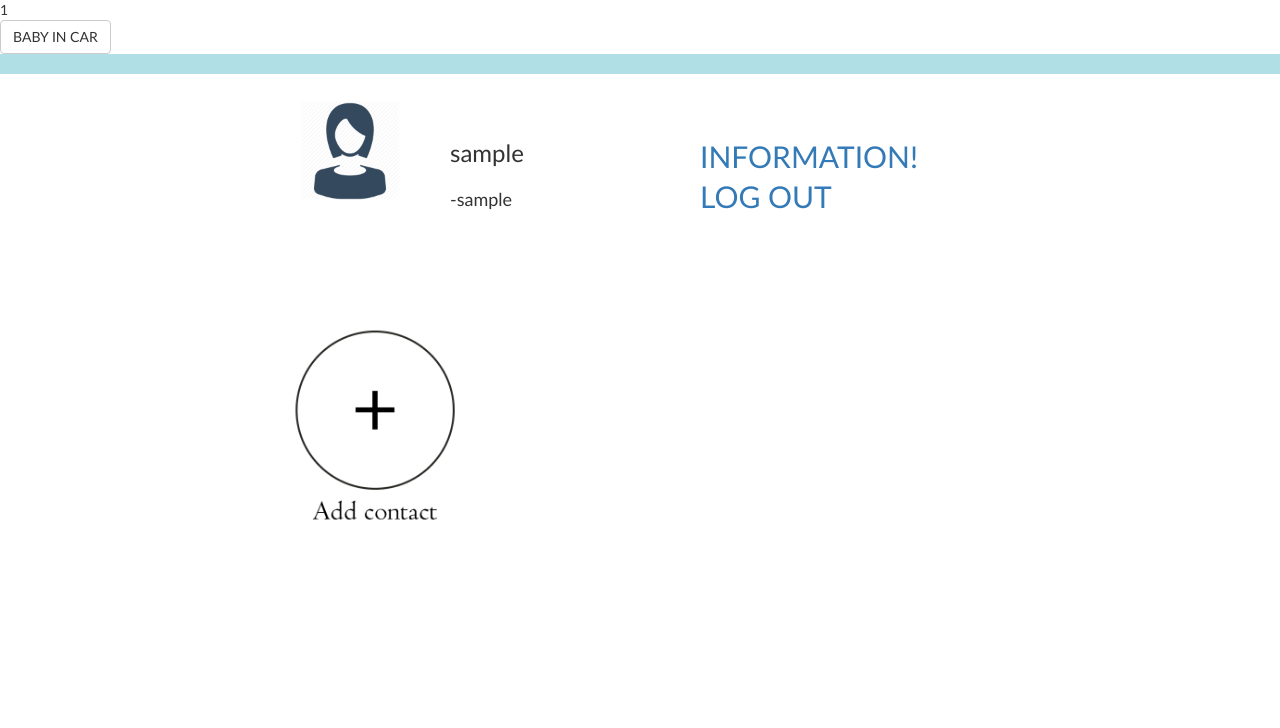
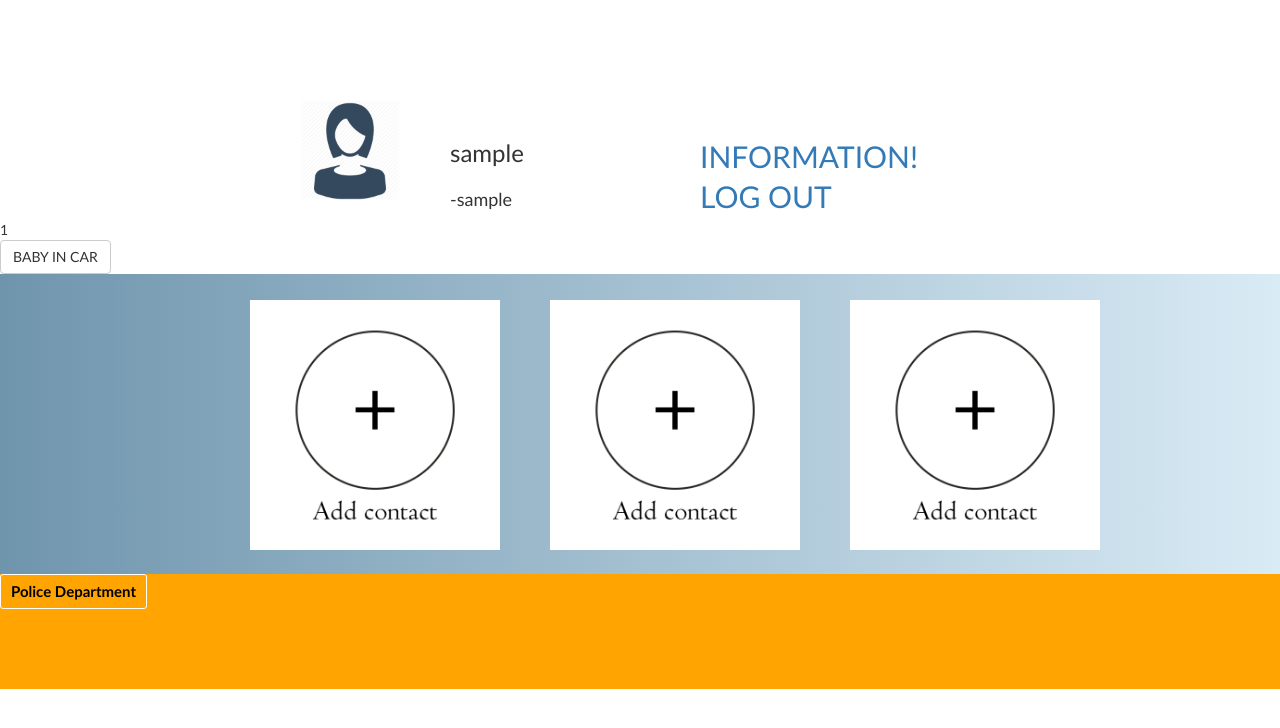
Before and after one commit to meet-projects/Y3S18-seed-app, a Flask app: page /private in a window 1280 px wide. Shown: the top 728 px of the page. Run offline with Flask 2, Linux system fonts and the light colour scheme; a user stored in the database is signed in; data comes from the database, SQL or seed files in the repository; some libraries are stand-ins or nearby versions.

Commit message:
mahd is a jerk

```diff
--- a/project/templates/info.html
+++ b/project/templates/info.html
@@ -24,6 +24,8 @@ tr:nth-child(even) {
 
 body{
 	background-color: powderblue;
+  overflow-x: hidden;
+  padding-left: 30px;
 }
 
 h1{
@@ -52,7 +54,7 @@ hr{
 <div>
 	<h2>How does it work?</h2>
 	<br>
-	<p style="color:black; font-style:italic; font-size: 18px">Our product is a combination of a device that has a weight-scale in it and an app that are connected together. <br>The device is put inside the children&#39;s boosters, if the person driving leaves the vehicle while there is still weight on the booster, a message pops up on their phone, and if they don&#39;t confirm receiving the message, it&#39;s sent to other contacts by an escalation policy that the user customized. <br>
+	<p style="color:black; font-style:italic; font-size: 18px">  Our product is a combination of a device that has a weight-scale in it and an app that are connected together. <br>The device is put inside the children&#39;s boosters, if the person driving leaves the vehicle while there is still weight on the booster, a message pops up on their phone, and if they don&#39;t confirm receiving the message, it&#39;s sent to other contacts by an escalation policy that the user customized. <br>
 So basically, each person that has a booster with the device in it, has to install the application and connect the two together by bluetooth. The user is asked to sign up or sign in if he/she already has an account. In case the user&#39;s new and is signing up, he/she is asked to fill a form with an Email and password, and at least 2 contact numbers. They have to connect the app and device together for the first time, then they&#39;ll start connecting automatically. As you as you get to your destination and get out of the car, the bluetooth is disconnected, if there is still weight on the booster so the app will wait for 5-10 minutes, and then send a message to one of the contacts, if the contact does not confirm
 receiving the message within 2 minutes, so the message is sent to the other contact. The app turns off when there is no weight on the booster.
 </p>
--- a/project/templates/layout.html
+++ b/project/templates/layout.html
@@ -9,7 +9,7 @@
       <script src="{{ url_for('static', filename='js/bootstrap.min.js') }}"></script>
       <script src="{{ url_for('static', filename='js/script.js') }}"></script>
   </head>
-  <body>
+  <body >
 
       <!-- child template -->
       {% block content %}
--- a/project/templates/login.html
+++ b/project/templates/login.html
@@ -8,7 +8,7 @@
       <title>Log In!</title>
       <link rel=stylesheet type=text/css href="{{ url_for('static', filename='css/loginstyle.css') }}">
   </head>
-  <body>
+  <body style="overflow:hidden;">
    <img src="{{ url_for('static', filename = 'pictures/LOGO1.png')}}" height="900" width="450">
     	 <meta name="viewport" content="width=device-width, initial-scale=1.0">
 
--- a/project/templates/private.html
+++ b/project/templates/private.html
@@ -1,6 +1,8 @@
 {% extends "layout.html" %}
 {% block content %}
 <style>
+body{
+style="overflow:hidden;"}
 #profile{
 
 	position: fixed;
@@ -36,7 +38,7 @@ h4{
 
 }
 
-#addcontact{
+#addcontact1{
 	position: fixed;
 	left:250px;
 	top: 300px;
@@ -44,18 +46,44 @@ h4{
 
 }
 
+#addcontact2{
+position: fixed;
+left: 550px;
+top: 300px;
+
+}
+
+#addcontact3{
+position: fixed;
+left: 850px;
+top: 300px;
+
+}
+
 .noa{
-	background-color: powderblue;
+	background: linear-gradient( to right, #6F95AD , #D9EBF5);
 	padding-top: 10px;
 	padding-bottom: 10px;
 	padding-right: 10px;
 	padding-left: 10px;
 }
 
+.orange{
+	background-color: #FFA400;
 
 
+}
+button{
+
+}
+.btn-warning {background-color: transparent;}
+.btn-warning {border-color: white}
+.btn-warning {color: black;}
+.btn-warning{font-weight: bold;}
+.btn-warning{font-size: 15px;}
 
 </style>
+<br><br><br><br><br><br><br><br><br><br><br>
 
 
 
@@ -75,23 +103,21 @@ h4{
 <h4>-{{session['phone']}}</h4>
 
 <div class='noa'>
-    <img id="addcontact" src="{{ url_for('static', filename = 'pictures/addcontact.png')}}" height="250" width="250">
+    <img id="addcontact1" src="{{ url_for('static', filename = 'pictures/addcontact.png')}}" height="250" width="250">
+
+    <img id="addcontact2" src="{{ url_for('static', filename = 'pictures/addcontact.png')}}" height="250" width="250">
+
+    <img id="addcontact3" src="{{ url_for('static', filename = 'pictures/addcontact.png')}}" height="250" width="250">
 
 
 
+<br><br><br><br><br><br><br><br><br><br><br><br><br><br>
 
+</div>
 
-
-
-
-
-
-
-
-
-
-
-
+<div class="orange">
+	<button class="btn btn-sm btn-warning" type="police"><a href="tel:+9720529553327"></a> Police Department</button>
+	<br><br><br><br><br>
 
 
 </div>
```
